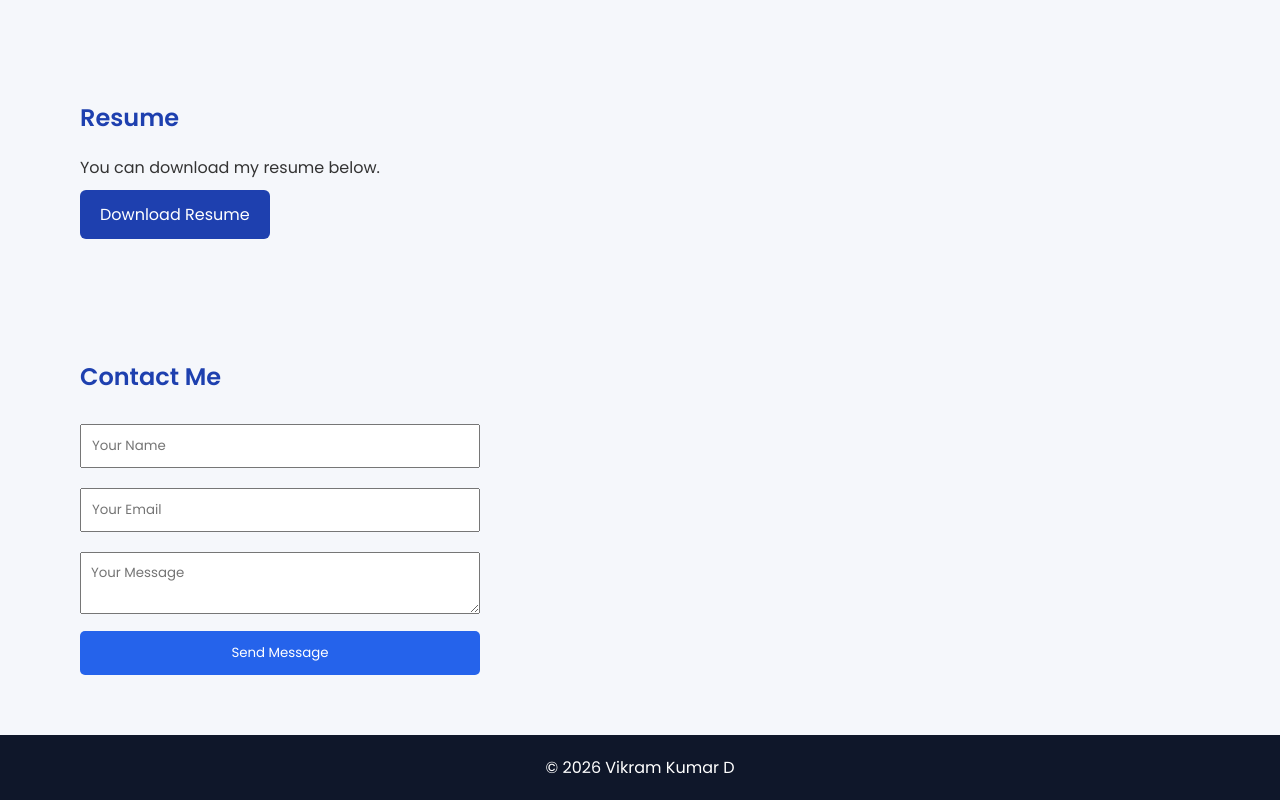
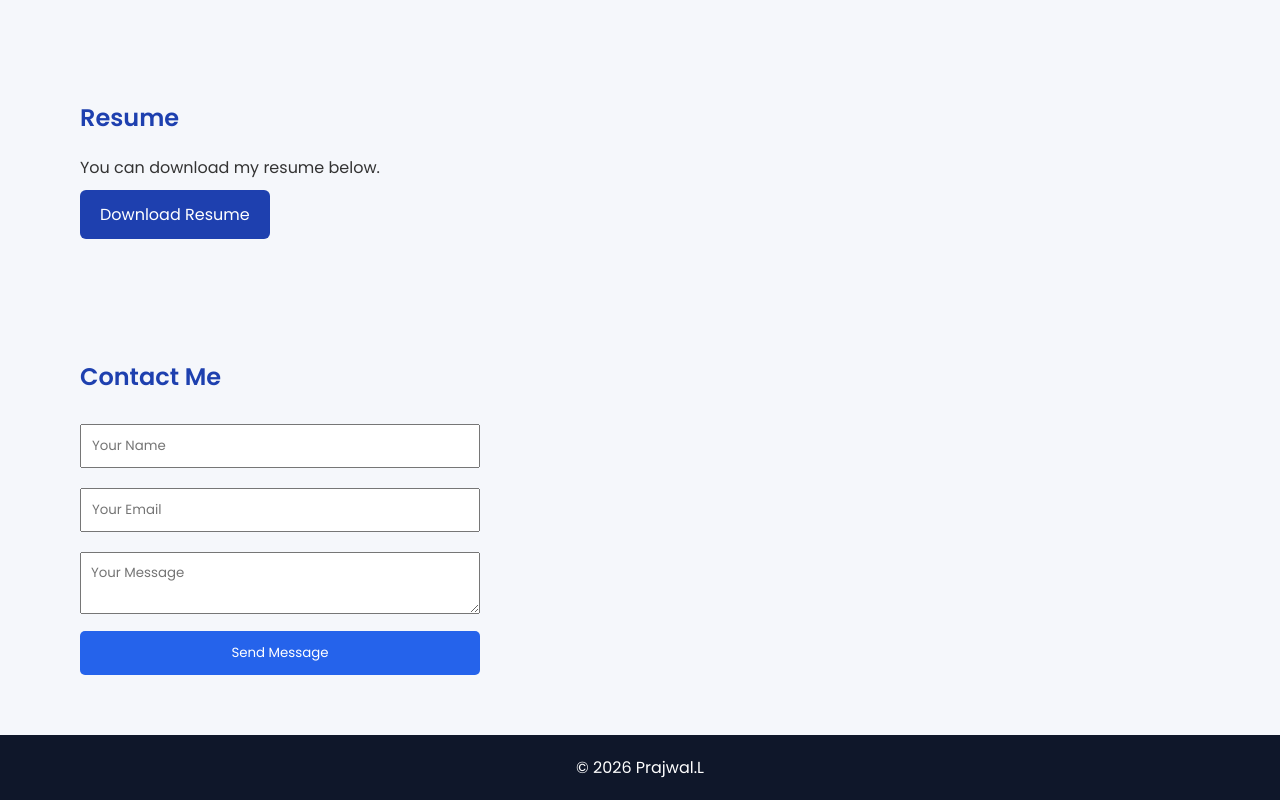
Before and after one commit to prajwalgowda5383-cell/portfolio, a website: page index.html in a window 1280 px wide. Shown: the part 818-1618 px from the top of the page. Drawn offline with Linux system fonts and the light colour scheme.

Commit message:
Update footer copyright name to Prajwal.L

```diff
--- a/index.html
+++ b/index.html
@@ -61,7 +61,7 @@
 </section>
 
 <footer>
-  <p>© 2026 Vikram Kumar D</p>
+  <p>© 2026 Prajwal.L</p>
 </footer>
 
 <script src="script.js"></script>
```
